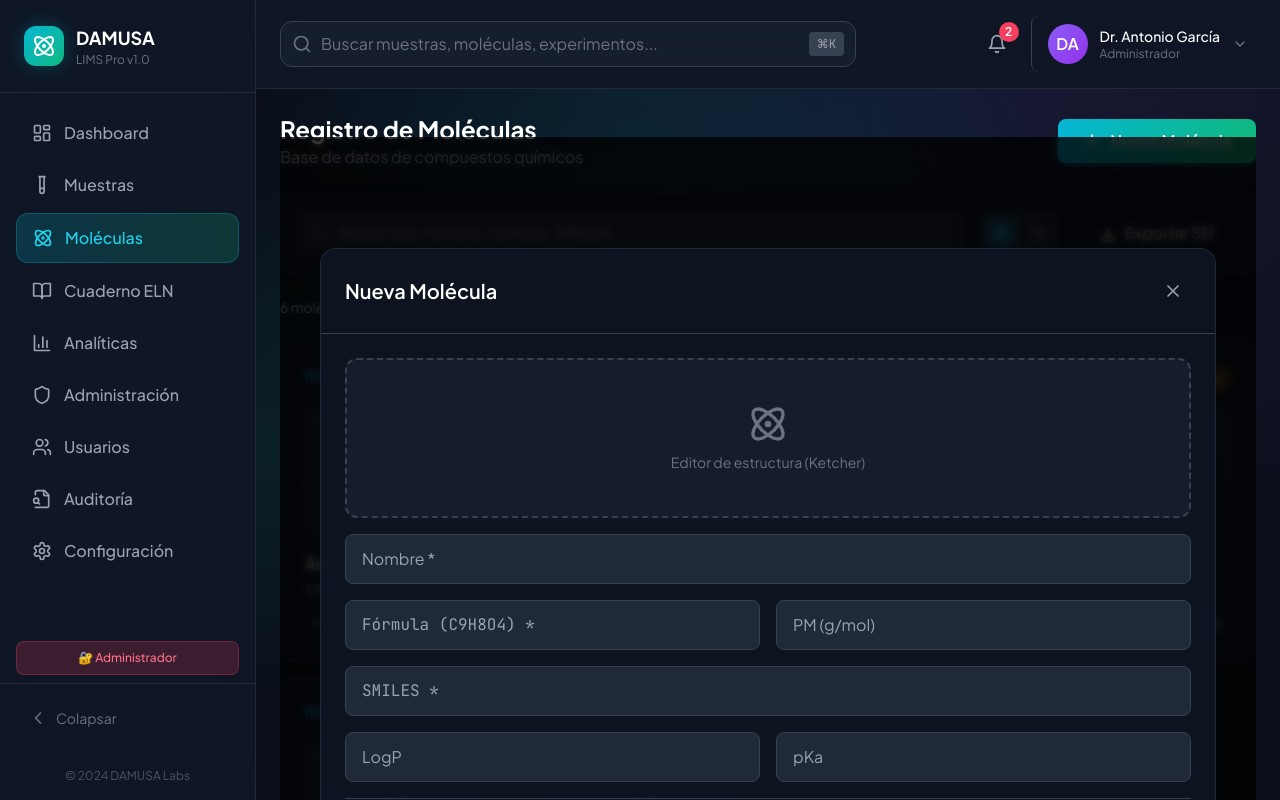
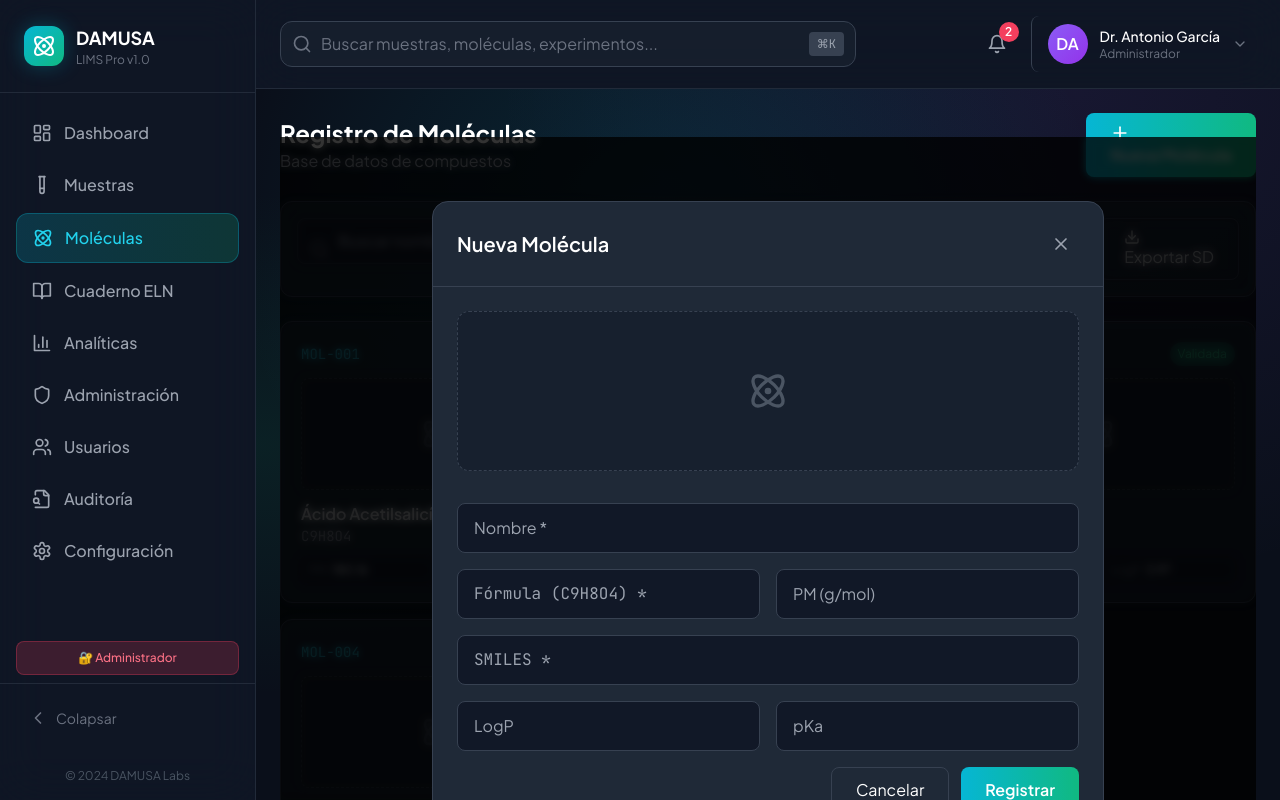
Before and after one commit to danielbroxlr/DAMUSA, a React (Vite) app: page /molecules in a window 1280 px wide. Both pictures are taken after a click on the button "Nueva Molécula". Built offline with nearby package versions, Linux system fonts and the light colour scheme.

Commit message:
Update src/pages/Molecules.jsx

```diff
--- a/src/pages/Molecules.jsx
+++ b/src/pages/Molecules.jsx
@@ -1,125 +1,122 @@
 import React, { useState } from 'react';
-import { Plus, Search, Download, Eye, Edit, Atom, AlertTriangle, X, Grid, List } from 'lucide-react';
+import { Plus, Search, Download, Eye, Edit, Trash2, Atom, AlertTriangle, X, Save, TestTube } from 'lucide-react';
 import toast from 'react-hot-toast';
+import { useApp } from '../App';
 
 const initialMolecules = [
   { id: 'MOL-001', name: 'Ácido Acetilsalicílico', formula: 'C9H8O4', mw: 180.16, smiles: 'CC(=O)OC1=CC=CC=C1C(=O)O', logP: 1.19, pKa: 3.5, status: 'validated', category: 'aromatic' },
   { id: 'MOL-002', name: 'Paracetamol', formula: 'C8H9NO2', mw: 151.16, smiles: 'CC(=O)NC1=CC=C(O)C=C1', logP: 0.46, pKa: 9.5, status: 'validated', category: 'aromatic' },
   { id: 'MOL-003', name: 'Ibuprofeno', formula: 'C13H18O2', mw: 206.28, smiles: 'CC(C)CC1=CC=C(C=C1)C(C)C(=O)O', logP: 3.97, pKa: 4.91, status: 'validated', category: 'aromatic' },
   { id: 'MOL-004', name: 'EDTA', formula: 'C10H16N2O8', mw: 292.24, smiles: 'OC(=O)CN(CCN(CC(=O)O)CC(=O)O)CC(=O)O', logP: -3.86, pKa: 2.0, status: 'pending', category: 'chelator' },
-  { id: 'MOL-005', name: 'Benzocaína', formula: 'C9H11NO2', mw: 165.19, smiles: 'CCOC(=O)C1=CC=C(N)C=C1', logP: 1.86, pKa: 2.51, status: 'validated', category: 'ester' },
-  { id: 'MOL-006', name: 'Lidocaína', formula: 'C14H22N2O', mw: 234.34, smiles: 'CCN(CC)CC(=O)NC1=C(C)C=CC=C1C', logP: 2.44, pKa: 7.9, status: 'validated', category: 'amide' },
 ];
 
 const StatusBadge = ({ status }) => {
-  const config = {
-    validated: { label: 'Validada', color: 'bg-emerald-500/20 text-emerald-400 border-emerald-500/30' },
-    pending: { label: 'Pendiente', color: 'bg-amber-500/20 text-amber-400 border-amber-500/30' },
-  }[status] || { label: status, color: 'bg-gray-500/20 text-gray-400 border-gray-500/30' };
-  return <span className={`px-2 py-1 text-xs font-medium rounded-full border ${config.color}`}>{config.label}</span>;
+  const cfg = { validated: 'bg-emerald-500/20 text-emerald-400', pending: 'bg-amber-500/20 text-amber-400' };
+  return <span className={`px-2 py-1 text-xs rounded-full ${cfg[status] || 'bg-gray-500/20 text-gray-400'}`}>{status === 'validated' ? 'Validada' : 'Pendiente'}</span>;
 };
 
 const Modal = ({ isOpen, onClose, title, children, size = 'md' }) => {
   if (!isOpen) return null;
-  const sizes = { sm: 'max-w-md', md: 'max-w-2xl', lg: 'max-w-4xl', xl: 'max-w-6xl' };
   return (
-    <div className="fixed inset-0 bg-black/80 backdrop-blur-sm flex items-center justify-center z-50" onClick={onClose}>
-      <div className={`glass rounded-2xl ${sizes[size]} w-full mx-4 max-h-[90vh] overflow-hidden animate-fadeIn`} onClick={e => e.stopPropagation()}>
+    <div className="fixed inset-0 bg-black/80 backdrop-blur-sm flex items-center justify-center z-[100]" onClick={onClose}>
+      <div className={`bg-gray-800 border border-gray-700 rounded-2xl ${size === 'lg' ? 'max-w-4xl' : 'max-w-2xl'} w-full mx-4 max-h-[90vh] overflow-hidden`} onClick={e => e.stopPropagation()}>
         <div className="flex items-center justify-between p-6 border-b border-gray-700">
           <h2 className="text-xl font-semibold text-white">{title}</h2>
-          <button onClick={onClose} className="p-2 hover:bg-gray-700 rounded-lg text-gray-400 hover:text-white"><X className="w-5 h-5" /></button>
+          <button onClick={onClose} className="p-2 hover:bg-gray-700 rounded-lg text-gray-400"><X className="w-5 h-5" /></button>
         </div>
-        <div className="p-6 overflow-y-auto max-h-[calc(90vh-140px)]">{children}</div>
+        <div className="p-6 overflow-y-auto max-h-[70vh]">{children}</div>
       </div>
     </div>
   );
 };
 
-const MoleculeCard = ({ molecule, onClick }) => (
-  <div className="glass rounded-xl p-6 card-hover cursor-pointer" onClick={() => onClick(molecule)}>
-    <div className="flex items-start justify-between mb-4">
-      <span className="font-mono text-sm text-cyan-400">{molecule.id}</span>
-      <StatusBadge status={molecule.status} />
-    </div>
-    <div className="bg-gradient-to-br from-gray-800 to-gray-900 border-2 border-dashed border-gray-700 rounded-lg mb-4 h-32 flex items-center justify-center">
-      <Atom className="w-8 h-8 text-gray-600" />
-    </div>
-    <h3 className="font-semibold text-white mb-1">{molecule.name}</h3>
-    <p className="font-mono text-sm text-gray-400 mb-3">{molecule.formula}</p>
-    <div className="grid grid-cols-2 gap-2 text-xs">
-      <div className="bg-gray-800/50 rounded px-2 py-1"><span className="text-gray-500">PM:</span> <span className="text-white">{molecule.mw}</span></div>
-      <div className="bg-gray-800/50 rounded px-2 py-1"><span className="text-gray-500">LogP:</span> <span className="text-white">{molecule.logP}</span></div>
-    </div>
-  </div>
-);
+const Molecules = () => {
+  const { hasPermission } = useApp();
+  const [molecules, setMolecules] = useState(initialMolecules);
+  const [modal, setModal] = useState({ type: null, data: null });
+  const [search, setSearch] = useState('');
 
-const Molecules = () => {
-  const [molecules, setMolecules] = useState(initialMolecules);
-  const [showNew, setShowNew] = useState(false);
-  const [selected, setSelected] = useState(null);
-  const [search, setSearch] = useState('');
-  const [view, setView] = useState('grid');
+  const canEdit = hasPermission('canEditMolecules');
+  const canDelete = hasPermission('canDeleteMolecules');
 
-  const filtered = molecules.filter(m =>
-    m.name.toLowerCase().includes(search.toLowerCase()) ||
-    m.formula.toLowerCase().includes(search.toLowerCase()) ||
-    m.id.toLowerCase().includes(search.toLowerCase())
-  );
+  const filtered = molecules.filter(m => m.name.toLowerCase().includes(search.toLowerCase()) || m.formula.toLowerCase().includes(search.toLowerCase()) || m.id.toLowerCase().includes(search.toLowerCase()));
+  const closeModal = () => setModal({ type: null, data: null });
 
-  const NewForm = () => {
-    const [form, setForm] = useState({ name: '', formula: '', smiles: '', mw: '', logP: '', pKa: '', category: 'aromatic' });
-    const handleSubmit = (e) => {
-      e.preventDefault();
-      setMolecules([{ id: `MOL-${String(molecules.length + 1).padStart(3, '0')}`, ...form, mw: parseFloat(form.mw) || 0, logP: parseFloat(form.logP) || 0, pKa: parseFloat(form.pKa) || 0, status: 'pending' }, ...molecules]);
-      setShowNew(false);
+  const saveMolecule = (form, isNew) => {
+    if (isNew) {
+      const newId = `MOL-${String(molecules.length + 1).padStart(3, '0')}`;
+      setMolecules([{ id: newId, ...form, status: 'pending' }, ...molecules]);
       toast.success('Molécula registrada');
-    };
+    } else {
+      setMolecules(molecules.map(m => m.id === form.id ? { ...m, ...form } : m));
+      toast.success('Molécula actualizada');
+    }
+    closeModal();
+  };
+
+  const deleteMolecule = (id) => {
+    if (!canDelete) { toast.error('Sin permiso'); return; }
+    if (confirm('¿Eliminar?')) { setMolecules(molecules.filter(m => m.id !== id)); toast.success('Eliminada'); closeModal(); }
+  };
+
+  const exportSD = () => {
+    const content = molecules.map(m => `${m.name}\n${m.formula}\n${m.smiles}\n$$$$`).join('\n');
+    const blob = new Blob([content], { type: 'chemical/x-mdl-sdfile' });
+    const a = document.createElement('a'); a.href = URL.createObjectURL(blob); a.download = 'molecules.sdf'; a.click();
+    toast.success('SD File exportado');
+  };
+
+  const MoleculeForm = ({ molecule }) => {
+    const [f, setF] = useState(molecule || { name: '', formula: '', smiles: '', mw: '', logP: '', pKa: '', category: 'aromatic' });
     return (
-      <form onSubmit={handleSubmit} className="space-y-4">
-        <div className="bg-gray-800/50 border-2 border-dashed border-gray-700 rounded-xl h-40 flex items-center justify-center">
-          <div className="text-center text-gray-500"><Atom className="w-10 h-10 mx-auto mb-2" /><p className="text-sm">Editor de estructura (Ketcher)</p></div>
+      <form onSubmit={e => { e.preventDefault(); saveMolecule(molecule ? { ...molecule, ...f } : f, !molecule); }} className="space-y-4">
+        <div className="bg-gray-900/50 border border-dashed border-gray-700 rounded-xl h-40 flex items-center justify-center mb-4">
+          <Atom className="w-10 h-10 text-gray-600" />
         </div>
+        <input required placeholder="Nombre *" value={f.name} onChange={e => setF({...f, name: e.target.value})} className="w-full bg-gray-900 border border-gray-700 rounded-lg px-4 py-3 text-white" />
         <div className="grid grid-cols-2 gap-4">
-          <input required placeholder="Nombre *" value={form.name} onChange={e => setForm({...form, name: e.target.value})} className="col-span-2 w-full bg-gray-800 border border-gray-700 rounded-lg px-4 py-3 text-white" />
-          <input required placeholder="Fórmula (C9H8O4) *" value={form.formula} onChange={e => setForm({...form, formula: e.target.value})} className="w-full bg-gray-800 border border-gray-700 rounded-lg px-4 py-3 text-white font-mono" />
-          <input placeholder="PM (g/mol)" type="number" step="0.01" value={form.mw} onChange={e => setForm({...form, mw: e.target.value})} className="w-full bg-gray-800 border border-gray-700 rounded-lg px-4 py-3 text-white" />
-          <input required placeholder="SMILES *" value={form.smiles} onChange={e => setForm({...form, smiles: e.target.value})} className="col-span-2 w-full bg-gray-800 border border-gray-700 rounded-lg px-4 py-3 text-white font-mono" />
-          <input placeholder="LogP" type="number" step="0.01" value={form.logP} onChange={e => setForm({...form, logP: e.target.value})} className="w-full bg-gray-800 border border-gray-700 rounded-lg px-4 py-3 text-white" />
-          <input placeholder="pKa" type="number" step="0.1" value={form.pKa} onChange={e => setForm({...form, pKa: e.target.value})} className="w-full bg-gray-800 border border-gray-700 rounded-lg px-4 py-3 text-white" />
+          <input required placeholder="Fórmula (C9H8O4) *" value={f.formula} onChange={e => setF({...f, formula: e.target.value})} className="bg-gray-900 border border-gray-700 rounded-lg px-4 py-3 text-white font-mono" />
+          <input placeholder="PM (g/mol)" type="number" step="0.01" value={f.mw} onChange={e => setF({...f, mw: e.target.value})} className="bg-gray-900 border border-gray-700 rounded-lg px-4 py-3 text-white" />
         </div>
-        <div className="flex justify-end gap-3 pt-4 border-t border-gray-700">
-          <button type="button" onClick={() => setShowNew(false)} className="btn-secondary">Cancelar</button>
-          <button type="submit" className="btn-primary">Registrar</button>
+        <input required placeholder="SMILES *" value={f.smiles} onChange={e => setF({...f, smiles: e.target.value})} className="w-full bg-gray-900 border border-gray-700 rounded-lg px-4 py-3 text-white font-mono" />
+        <div className="grid grid-cols-2 gap-4">
+          <input placeholder="LogP" type="number" step="0.01" value={f.logP} onChange={e => setF({...f, logP: e.target.value})} className="bg-gray-900 border border-gray-700 rounded-lg px-4 py-3 text-white" />
+          <input placeholder="pKa" type="number" step="0.1" value={f.pKa} onChange={e => setF({...f, pKa: e.target.value})} className="bg-gray-900 border border-gray-700 rounded-lg px-4 py-3 text-white" />
         </div>
+        <div className="flex justify-end gap-3"><button type="button" onClick={closeModal} className="btn-secondary">Cancelar</button><button type="submit" className="btn-primary">{molecule ? 'Guardar' : 'Registrar'}</button></div>
       </form>
     );
   };
 
-  const Detail = ({ molecule }) => (
-    <div className="space-y-6">
+  const MoleculeDetail = ({ molecule }) => (
+    <div className="space-y-4">
       <div className="grid grid-cols-1 lg:grid-cols-2 gap-6">
-        <div className="bg-gray-800/50 border-2 border-dashed border-gray-700 rounded-xl h-64 flex items-center justify-center">
-          <div className="text-center text-gray-500"><Atom className="w-12 h-12 mx-auto mb-2" /><p className="text-xs font-mono max-w-xs break-all">{molecule.smiles}</p></div>
+        <div className="bg-gray-900/50 border border-dashed border-gray-700 rounded-xl h-48 flex items-center justify-center">
+          <div className="text-center"><Atom className="w-12 h-12 mx-auto text-gray-600" /><p className="text-xs font-mono text-gray-500 mt-2 max-w-xs break-all">{molecule.smiles}</p></div>
         </div>
-        <div className="space-y-4">
-          <div><span className="font-mono text-cyan-400">{molecule.id}</span><h3 className="text-2xl font-bold text-white">{molecule.name}</h3><p className="text-xl font-mono text-gray-400">{molecule.formula}</p></div>
-          <div className="grid grid-cols-2 gap-3">
-            {[['Peso Molecular', `${molecule.mw} g/mol`], ['LogP', molecule.logP], ['pKa', molecule.pKa], ['Categoría', molecule.category]].map(([label, val]) => (
-              <div key={label} className="bg-gray-800/50 rounded-lg p-3"><p className="text-xs text-gray-500">{label}</p><p className="font-semibold text-white capitalize">{val}</p></div>
-            ))}
+        <div>
+          <div className="flex items-center gap-3 mb-2"><span className="font-mono text-cyan-400">{molecule.id}</span><StatusBadge status={molecule.status} /></div>
+          <h3 className="text-2xl font-bold text-white">{molecule.name}</h3>
+          <p className="text-xl font-mono text-gray-400">{molecule.formula}</p>
+          <div className="grid grid-cols-2 gap-3 mt-4">
+            <div className="bg-gray-900 rounded-lg p-3"><p className="text-xs text-gray-500">PM</p><p className="text-white font-semibold">{molecule.mw} g/mol</p></div>
+            <div className="bg-gray-900 rounded-lg p-3"><p className="text-xs text-gray-500">LogP</p><p className="text-white font-semibold">{molecule.logP}</p></div>
+            <div className="bg-gray-900 rounded-lg p-3"><p className="text-xs text-gray-500">pKa</p><p className="text-white font-semibold">{molecule.pKa}</p></div>
+            <div className="bg-gray-900 rounded-lg p-3"><p className="text-xs text-gray-500">Categoría</p><p className="text-white font-semibold capitalize">{molecule.category}</p></div>
           </div>
         </div>
       </div>
-      <div className="border-t border-gray-700 pt-6">
-        <h4 className="font-semibold text-white mb-4">Datos Espectrales</h4>
-        <div className="grid grid-cols-4 gap-3">
-          {['¹H NMR', '¹³C NMR', 'IR', 'MS'].map(s => <button key={s} className="btn-secondary text-sm"><Eye className="w-4 h-4 inline mr-2" />{s}</button>)}
+      <div className="border-t border-gray-700 pt-4">
+        <p className="text-sm text-gray-400 mb-3">Espectros disponibles:</p>
+        <div className="flex gap-2 flex-wrap">
+          {['¹H NMR', '¹³C NMR', 'IR', 'MS'].map(s => <button key={s} onClick={() => toast.success(`${s} cargado`)} className="btn-secondary text-sm"><Eye className="w-4 h-4 mr-1" />{s}</button>)}
         </div>
       </div>
-      <div className="flex gap-3 pt-4 border-t border-gray-700">
-        <button className="btn-secondary"><Edit className="w-4 h-4 inline mr-2" />Editar</button>
-        <button className="btn-secondary"><Download className="w-4 h-4 inline mr-2" />Exportar SD</button>
-        <button className="btn-primary"><Plus className="w-4 h-4 inline mr-2" />Crear Muestra</button>
+      <div className="flex flex-wrap gap-2 pt-4 border-t border-gray-700">
+        {canEdit && <button onClick={() => setModal({ type: 'edit', data: molecule })} className="btn-secondary"><Edit className="w-4 h-4 mr-1" />Editar</button>}
+        <button onClick={() => { exportSD(); }} className="btn-secondary"><Download className="w-4 h-4 mr-1" />Exportar SD</button>
+        <button onClick={() => toast.success('Muestra creada desde molécula')} className="btn-primary"><TestTube className="w-4 h-4 mr-1" />Crear Muestra</button>
+        {canDelete && <button onClick={() => deleteMolecule(molecule.id)} className="btn-secondary text-rose-400"><Trash2 className="w-4 h-4 mr-1" />Eliminar</button>}
       </div>
     </div>
   );
@@ -127,32 +124,36 @@ const Molecules = () => {
   return (
     <div className="space-y-6 animate-fadeIn">
       <div className="flex items-center justify-between">
-        <div><h2 className="text-2xl font-bold text-white">Registro de Moléculas</h2><p className="text-gray-400">Base de datos de compuestos químicos</p></div>
-        <button onClick={() => setShowNew(true)} className="btn-primary flex items-center gap-2"><Plus className="w-5 h-5" /> Nueva Molécula</button>
+        <div><h2 className="text-2xl font-bold text-white">Registro de Moléculas</h2><p className="text-gray-400">Base de datos de compuestos</p></div>
+        <button onClick={() => setModal({ type: 'new', data: null })} className="btn-primary"><Plus className="w-5 h-5 mr-2" />Nueva Molécula</button>
       </div>
-      <div className="glass rounded-xl p-4 flex flex-wrap items-center gap-4">
+
+      <div className="bg-gray-800/50 border border-gray-700 rounded-xl p-4 flex flex-wrap gap-4">
         <div className="relative flex-1 min-w-64">
           <Search className="absolute left-3 top-1/2 -translate-y-1/2 w-5 h-5 text-gray-500" />
-          <input placeholder="Buscar por nombre, fórmula, SMILES..." value={search} onChange={e => setSearch(e.target.value)} className="w-full bg-gray-800 border border-gray-700 rounded-lg pl-10 pr-4 py-2.5 text-white" />
+          <input placeholder="Buscar nombre, fórmula, SMILES..." value={search} onChange={e => setSearch(e.target.value)} className="w-full bg-gray-900 border border-gray-700 rounded-lg pl-10 pr-4 py-2.5 text-white" />
         </div>
-        <div className="flex bg-gray-800 rounded-lg p-1">
-          <button onClick={() => setView('grid')} className={`p-2 rounded ${view === 'grid' ? 'bg-cyan-500/20 text-cyan-400' : 'text-gray-400'}`}><Grid className="w-5 h-5" /></button>
-          <button onClick={() => setView('list')} className={`p-2 rounded ${view === 'list' ? 'bg-cyan-500/20 text-cyan-400' : 'text-gray-400'}`}><List className="w-5 h-5" /></button>
-        </div>
-        <button className="btn-secondary"><Download className="w-4 h-4 inline mr-2" />Exportar SD</button>
+        <button onClick={exportSD} className="btn-secondary"><Download className="w-4 h-4 mr-2" />Exportar SD</button>
       </div>
-      <p className="text-sm text-gray-400">{filtered.length} moléculas encontradas</p>
-      <div className={view === 'grid' ? 'grid grid-cols-1 md:grid-cols-2 lg:grid-cols-3 xl:grid-cols-4 gap-4' : 'space-y-2'}>
-        {filtered.map(m => view === 'grid' ? <MoleculeCard key={m.id} molecule={m} onClick={setSelected} /> : (
-          <div key={m.id} className="glass rounded-lg p-4 flex items-center gap-4 cursor-pointer hover:bg-gray-800/50" onClick={() => setSelected(m)}>
-            <Atom className="w-8 h-8 text-gray-600" />
-            <div className="flex-1"><p className="font-semibold text-white">{m.name}</p><p className="text-sm text-gray-400 font-mono">{m.formula}</p></div>
-            <StatusBadge status={m.status} />
+
+      <div className="grid grid-cols-1 md:grid-cols-2 lg:grid-cols-3 gap-4">
+        {filtered.map(m => (
+          <div key={m.id} onClick={() => setModal({ type: 'view', data: m })} className="bg-gray-800/50 border border-gray-700 rounded-xl p-5 cursor-pointer hover:border-cyan-500/50 hover:shadow-lg transition-all">
+            <div className="flex items-center justify-between mb-3"><span className="font-mono text-sm text-cyan-400">{m.id}</span><StatusBadge status={m.status} /></div>
+            <div className="bg-gray-900/50 border border-dashed border-gray-700 rounded-lg h-28 flex items-center justify-center mb-3"><Atom className="w-8 h-8 text-gray-600" /></div>
+            <h3 className="font-semibold text-white">{m.name}</h3>
+            <p className="font-mono text-sm text-gray-400">{m.formula}</p>
+            <div className="grid grid-cols-2 gap-2 mt-3 text-xs">
+              <div className="bg-gray-900 rounded px-2 py-1"><span className="text-gray-500">PM:</span> <span className="text-white">{m.mw}</span></div>
+              <div className="bg-gray-900 rounded px-2 py-1"><span className="text-gray-500">LogP:</span> <span className="text-white">{m.logP}</span></div>
+            </div>
           </div>
         ))}
       </div>
-      <Modal isOpen={showNew} onClose={() => setShowNew(false)} title="Nueva Molécula" size="lg"><NewForm /></Modal>
-      <Modal isOpen={!!selected} onClose={() => setSelected(null)} title="Detalle de Molécula" size="xl">{selected && <Detail molecule={selected} />}</Modal>
+
+      <Modal isOpen={modal.type === 'new'} onClose={closeModal} title="Nueva Molécula"><MoleculeForm /></Modal>
+      <Modal isOpen={modal.type === 'edit'} onClose={closeModal} title="Editar Molécula"><MoleculeForm molecule={modal.data} /></Modal>
+      <Modal isOpen={modal.type === 'view'} onClose={closeModal} title="Detalle" size="lg">{modal.data && <MoleculeDetail molecule={modal.data} />}</Modal>
     </div>
   );
 };
```
